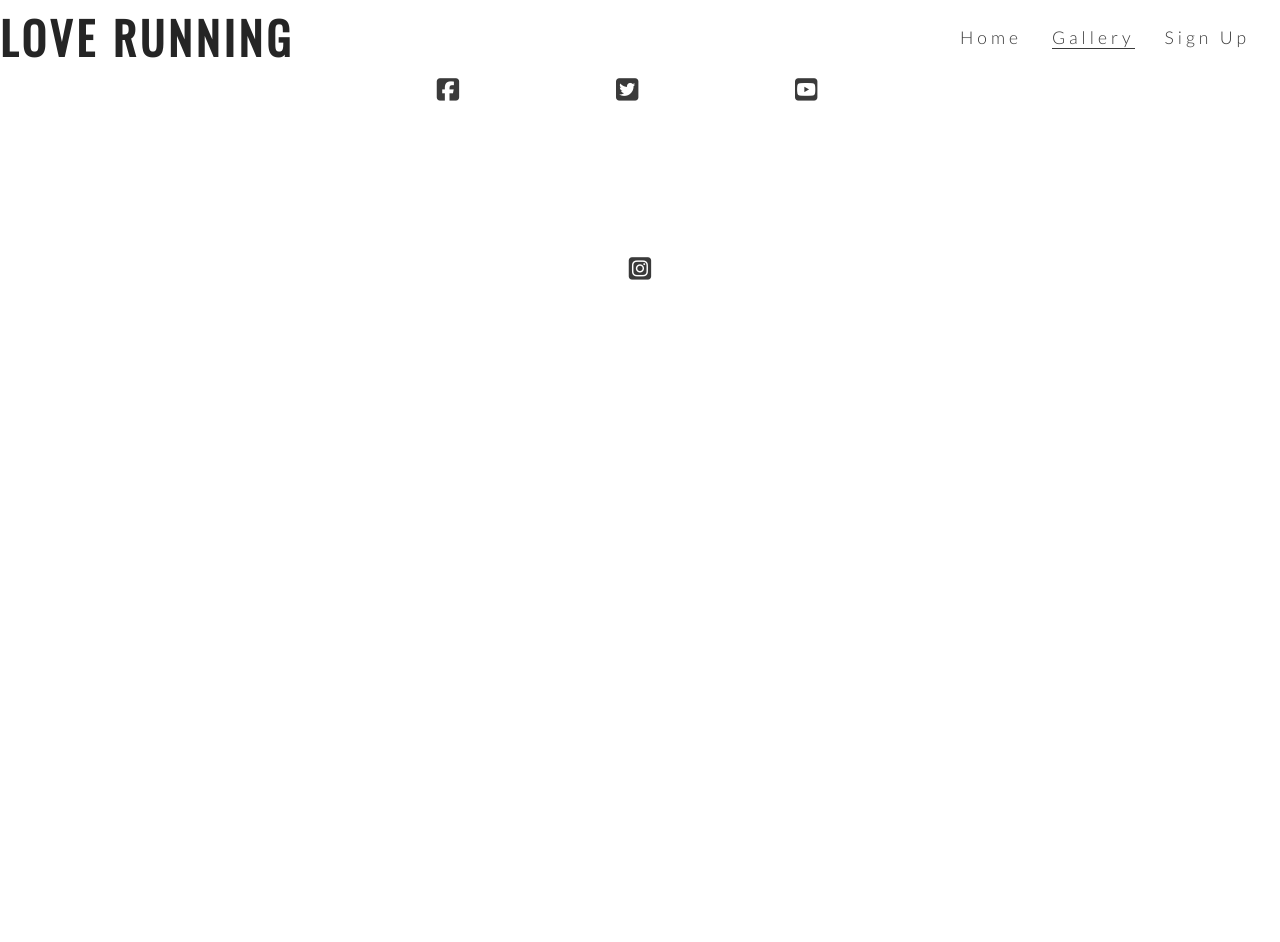
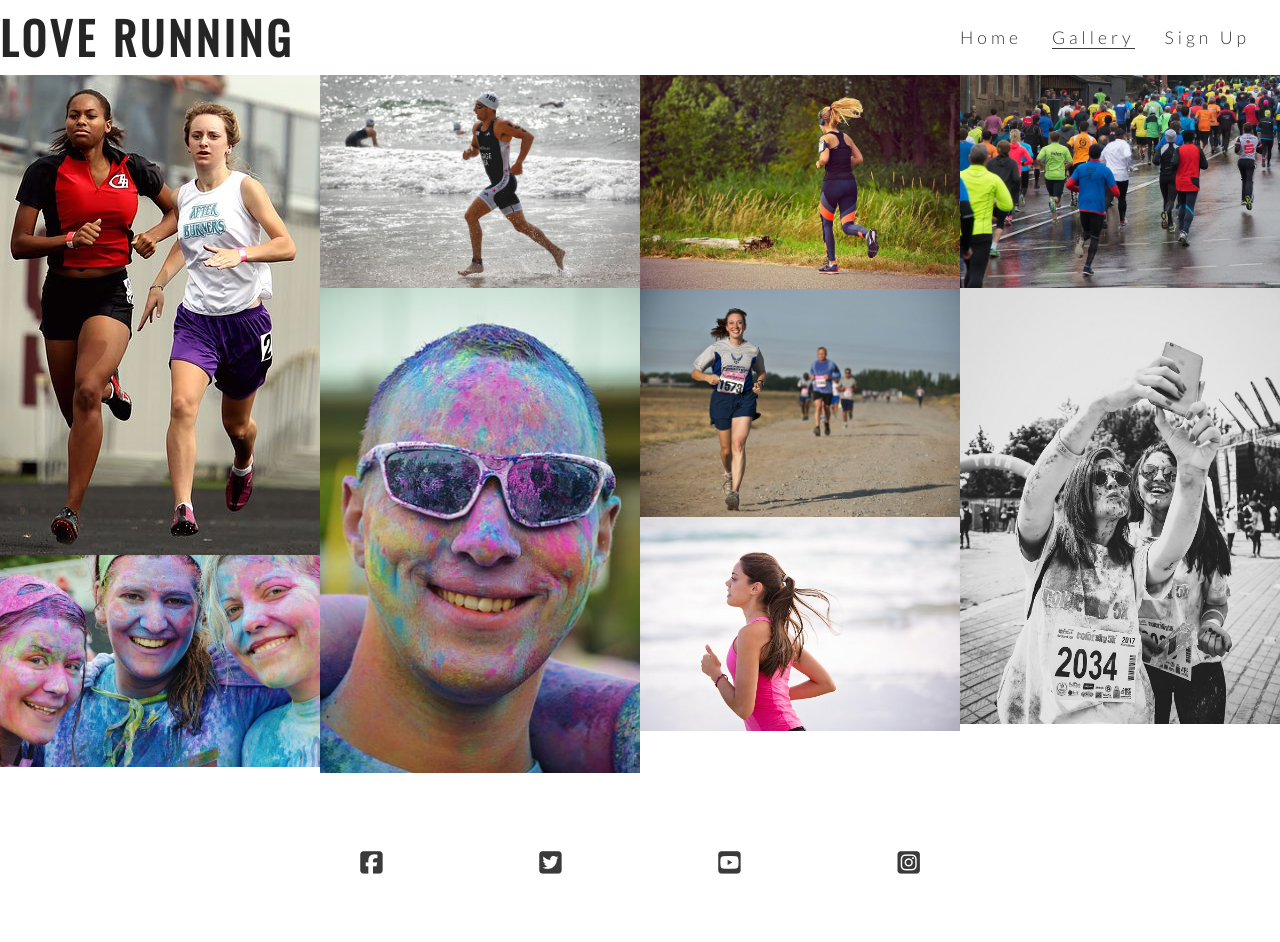
Before and after one commit to Jbachtiger/love-running, a plain HTML site: page gallery.html in a window 1280 px wide. Before the commit the page ends 800 px from the top, so only its background shows below. Drawn offline with nearby package versions, Linux system fonts and the light colour scheme.

Commit message:
Add gallery images and masonary styling

```diff
--- a/assets/css/style.css
+++ b/assets/css/style.css
@@ -233,3 +233,17 @@ footer {
     padding: 5%;
     color: #3a3a3a;
 }
+
+/* gallery */
+#photos {
+    clear: both;
+    line-height: 0;
+    column-count: 4;
+    column-gap: 0;
+}
+
+#photos > img {
+    width: 100%;
+
+
+}
--- a/gallery.html
+++ b/gallery.html
@@ -33,6 +33,17 @@
         </nav>
 
     </header>
+    <section id="photos">
+        <img src="assets/images/athletes.jpg" alt="Two athletes running together">
+        <img src="assets/images/girls.jpg" alt="Three girls at charity paint festival">
+        <img src="assets/images/runner3.jpg" alt="Solo male runner jogging on a beach">
+        <img src="assets/images/man.jpg" alt="Man at charity paint running festival">
+        <img src="assets/images/runner1.jpg" alt="Solo female runner jogging through Phoenix Park">
+        <img src="assets/images/runner2.jpg" alt="Runner competiting in a marathon">
+        <img src="assets/images/runner4.jpg" alt="Solo female runner jogging on a beach">
+        <img src="assets/images/running_gang.jpg" alt="Large group of runners taking part in a marathon on a rainy day">
+        <img src="assets/images/mud-run.jpg" alt="Two woman runner taking a selfie after the mud runners championship">
+    </section>
 
     <footer>
         <ul class="social-networks">
```
Also changed, not shown: assets/images/athletes.jpg (added), assets/images/girls.jpg (added), assets/images/man.jpg (added), assets/images/mud-run.jpg (added), assets/images/runner1.jpg (added), assets/images/runner2.jpg (added), assets/images/runner3.jpg (added), assets/images/runner4.jpg (added), assets/images/running_gang.jpg (added).
